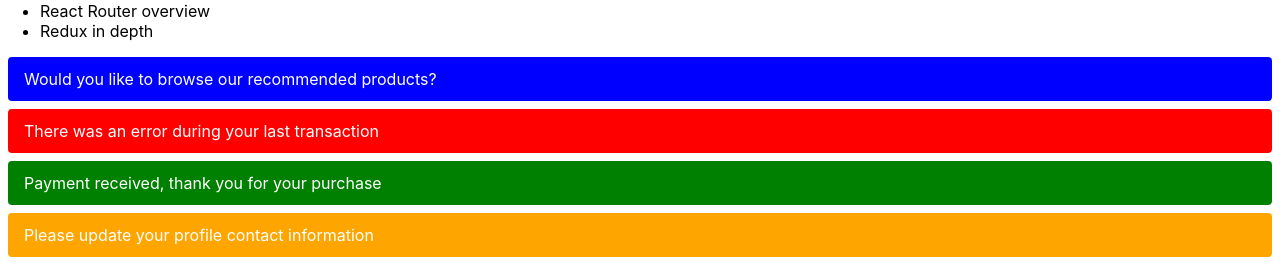
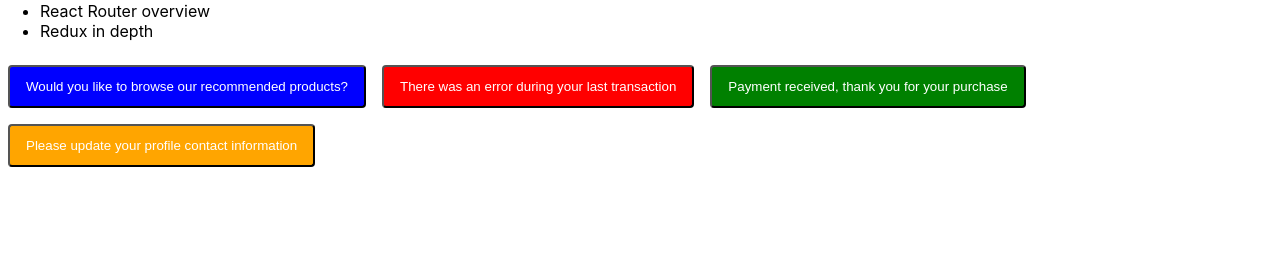
Before and after one commit to vitalii-speka/react, a React (Create React App) app in the folder my-app/: page / in a window 1280 px wide. Shown: the part 1575-1837 px from the top of the page. After the commit the page ends 1750 px from the top, so only its background shows below. Built offline with nearby package versions, Linux system fonts and the light colour scheme.

Commit message:
added re-export

```diff
--- a/my-app/src/components/Alert/Alert.js
+++ b/my-app/src/components/Alert/Alert.js
@@ -18,14 +18,14 @@
 
 const Alert = ({ variant, outlined, elevated, children }) => {
   return (
-    <p
+    <button
       className={clsx("alert", variant, {
         "is-outlined": outlined,
         "is-elevated": elevated,
       })}
     >
       {children}
-    </p>
+    </button>
   );
 };
 
--- /dev/null
+++ b/my-app/src/components/Alert/index.js
@@ -0,0 +1 @@
+export { default } from './Alert'
--- /dev/null
+++ b/my-app/src/components/BookList/index.js
@@ -0,0 +1 @@
+export { default } from "./BookList";
--- a/my-app/src/components/Counter/Counter.js
+++ b/my-app/src/components/Counter/Counter.js
@@ -1,5 +1,4 @@
 import React, { Component } from "react";
-// import ReactDOM from "react-dom";
 
 /*
 class Counter extends Component {
@@ -99,7 +98,7 @@
       count: (state.count = 0),
     }));
   };
-  // Change code above this line
+
   render() {
     const { count } = this.state;
 
--- /dev/null
+++ b/my-app/src/components/Counter/index.js
@@ -0,0 +1 @@
+export { default } from './Counter'
--- /dev/null
+++ b/my-app/src/components/Product/index.js
@@ -0,0 +1 @@
+export { default } from './Product'
--- /dev/null
+++ b/my-app/src/components/SignUpForm/index.js
@@ -0,0 +1 @@
+export { default } from "./SignUpForm";
```
Also changed, not shown: my-app/src/App.js (+5 -5 lines), my-app/src/components/BookList/BookList.js (renamed from my-app/src/components/favoriteBooks/favoriteBooks.js). Lines whose indentation alone changed are shown as unchanged.
